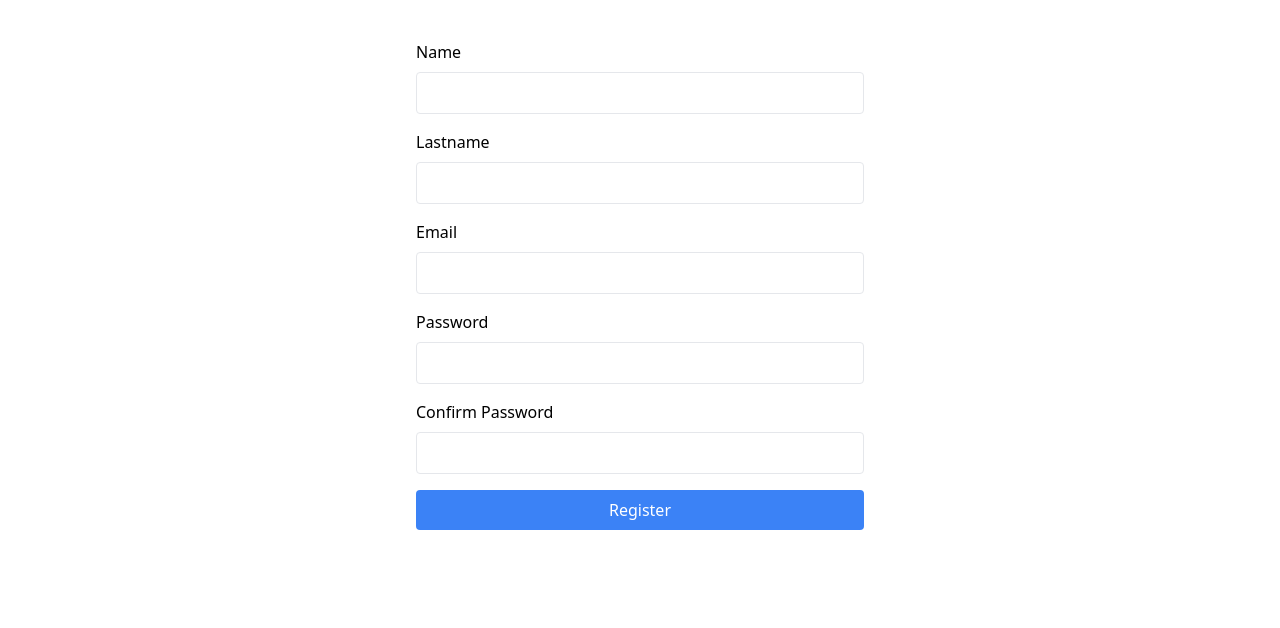
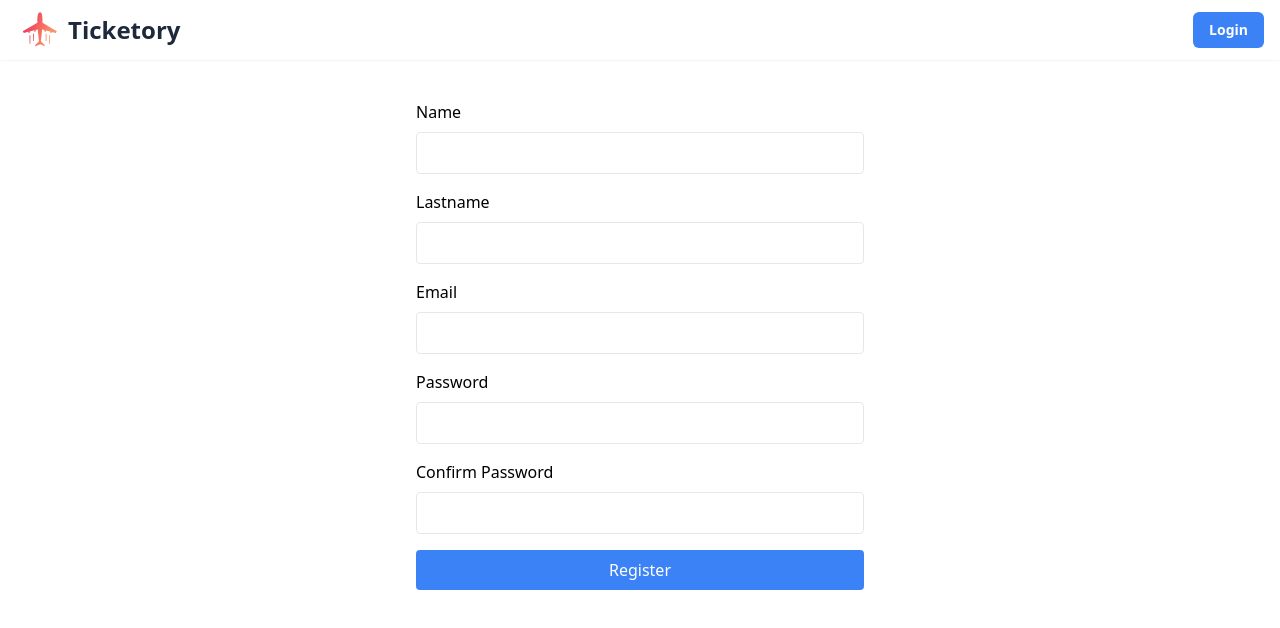
Before and after one commit to I-Bumblebee/ticketory-front, a Next.js app: page /register in a window 1280 px wide. Shown: the top 628 px of the page. Built offline with nearby package versions, Linux system fonts and the light colour scheme; no server answers.

Commit message:
feat: use NavBar in RootLayout component

```diff
--- a/src/app/layout.tsx
+++ b/src/app/layout.tsx
@@ -3,6 +3,7 @@ import React from 'react';
 import type { Metadata } from 'next';
 import localFont from 'next/font/local';
 import { UserProvider } from '@/context/UserContext';
+import Navbar from '@/components/common/navbar';
 
 const geistSans = localFont({
   src: './fonts/GeistVF.woff',
@@ -30,7 +31,10 @@ export default function RootLayout({
       <body
         className={`${geistSans.variable} ${geistMono.variable} antialiased`}
       >
-        <UserProvider>{children}</UserProvider>
+        <UserProvider>
+          <Navbar />
+          {children}
+        </UserProvider>
       </body>
     </html>
   );
```
